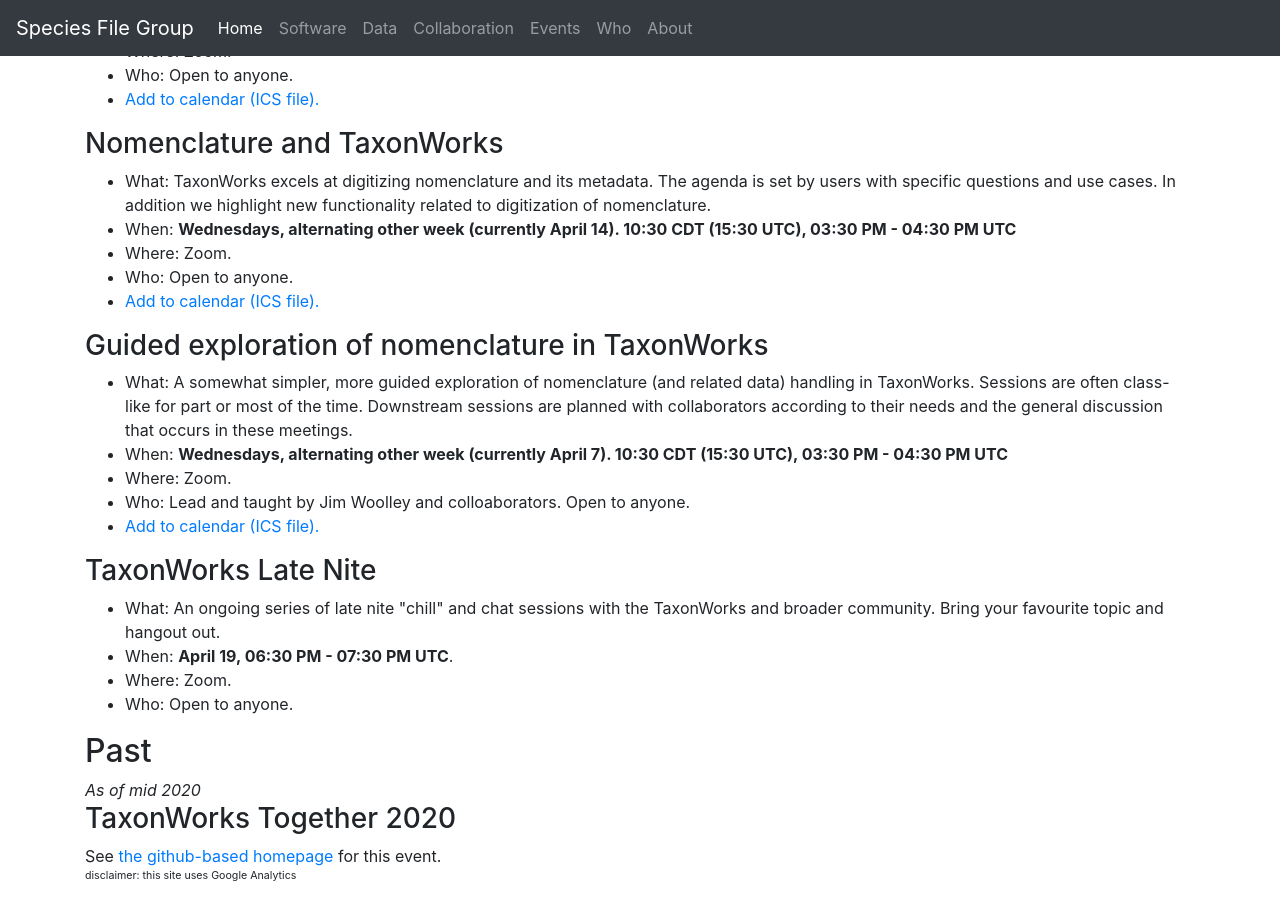
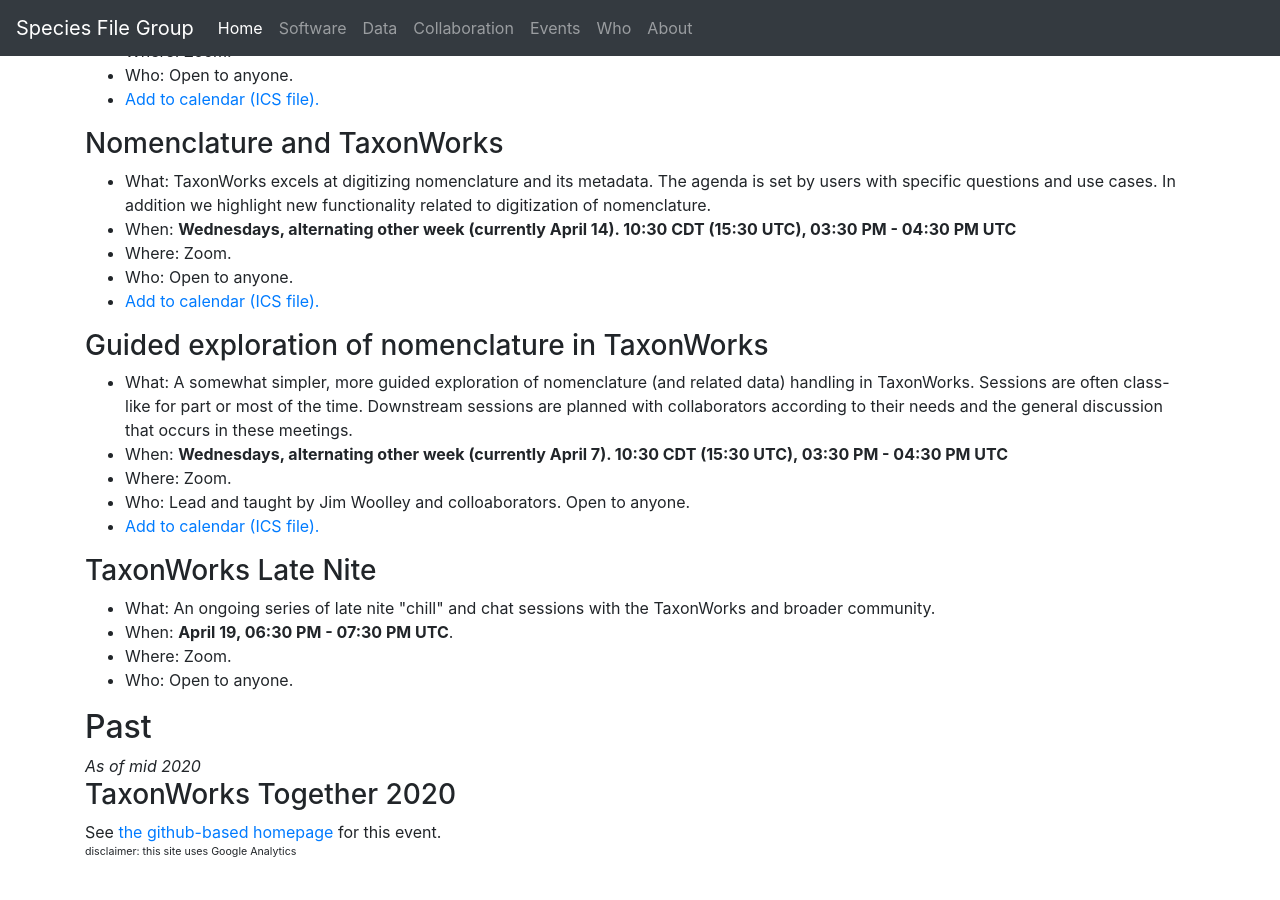
Before and after one commit to pnhogan/speciesfilegroup.github.io, a Jekyll site: the page built from events.html, in a window 1280 px wide and 900 px high, scrolled down 551 px. Built offline with Jekyll 4.4.1, drawn with Linux system fonts in a browser that asks for light colours; after the commit the page ends 1427 px from its top, so only the background shows below that.

Commit message:
Update events.html

```diff
--- a/events.html
+++ b/events.html
@@ -49,7 +49,7 @@
 
 <h3> TaxonWorks Late Nite </h3>
 <ul>
-  <li>What: An ongoing series of late nite "chill" and chat sessions with the TaxonWorks and broader community. Bring your favourite topic and hangout out.</li>
+  <li>What: An ongoing series of late nite "chill" and chat sessions with the TaxonWorks and broader community.</li>
   <li>When: <b> April 19, <span data-utc-to-local="18:30, 19:30"></span></b>.</li>
   <li>Where: Zoom. </li>
   <li>Who: Open to anyone.</li>
```
